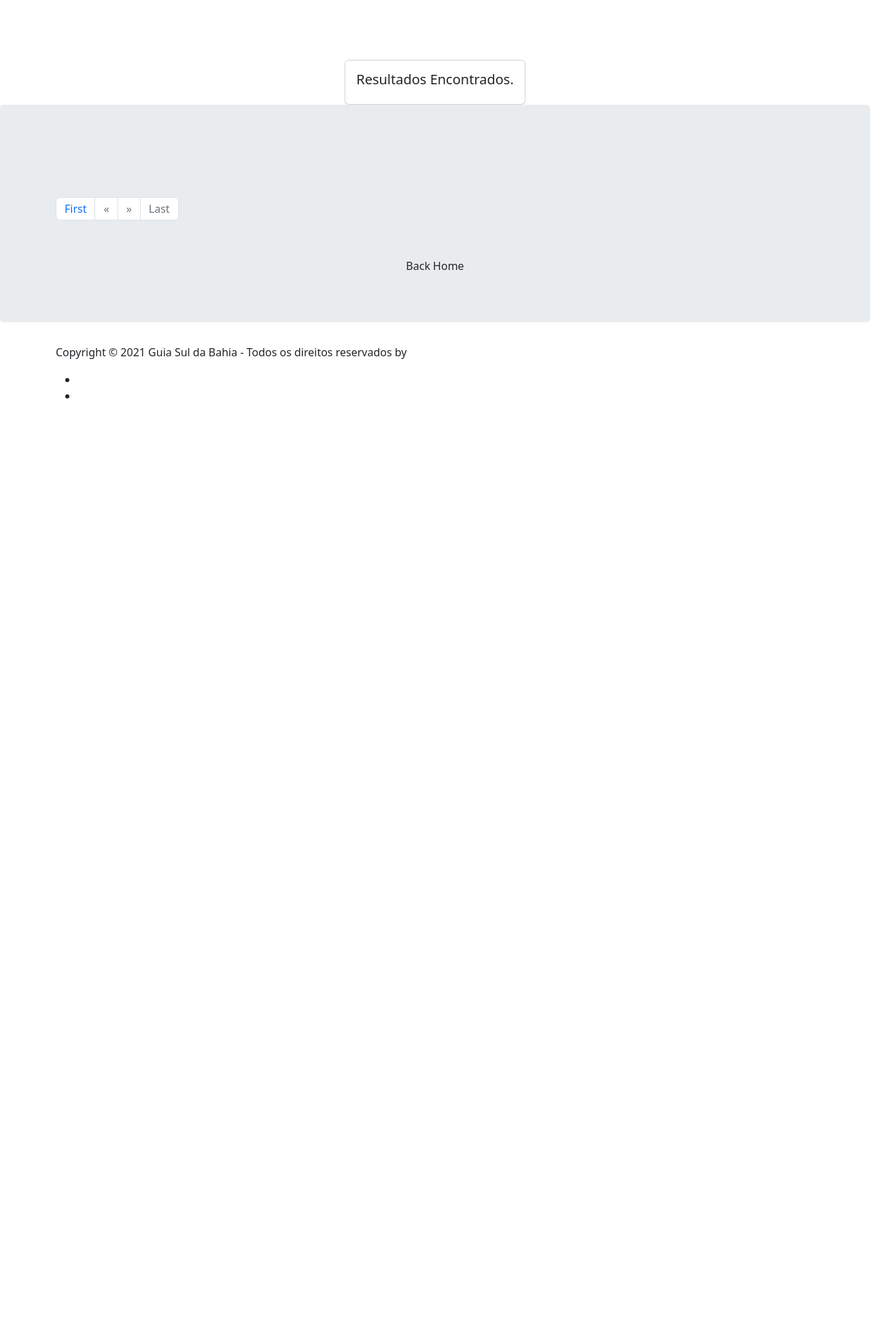
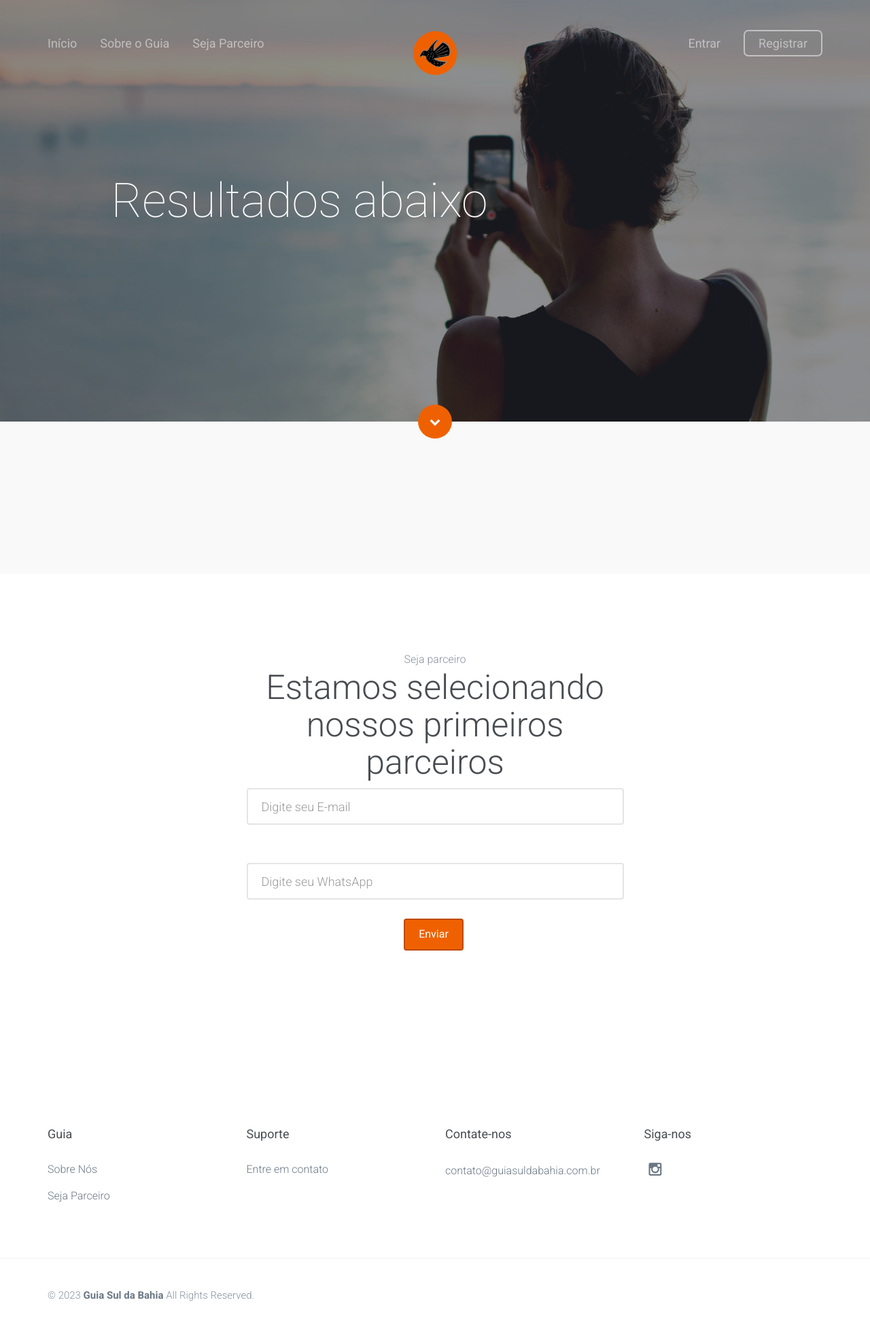
Before and after one commit to LucasRamosLobo/repo-guia-oficial, a Django app: template templates/search.html in a window 1280 px wide. Shown: the whole page at 68% size. Before the commit the page ends 586 px from the top, so only its background shows below. Run offline with Django 3.2, Linux system fonts and the light colour scheme; the template is opened without the code that fills it: values that come from a table or form of the project are taken from there, others are empty; data comes from the database, SQL or seed files in the repository; parts of the project's set-up code (start-up, migrations or seed data) failed here and were passed over; some libraries are stand-ins or nearby versions; some web fonts are replaced.

Commit message:
add template

```diff
--- a/templates/search.html
+++ b/templates/search.html
@@ -1,234 +1,345 @@
 <!DOCTYPE html>
-<html lang="en">
 {% load static %}
-   {% include 'head.html' %}
 
-    <style>
-       html,
-       body,
-       header,
-       .jarallax {
-       height: 1000px;
-       min-height: 800px;
-       }
-       .logo {
-            margin-top: -40px;
-            display: inline-block;
-      }
-  .a {
-     color: aliceblue;
-  }
-  .nav-menu {
-  position: absolute;
-  z-index: 1;
-  top: 0;
-  right: 0;
-  left: 0;
-  margin: 0 auto;
-  background: #272323; }
-  a {
+<!--[if lt IE 7]>      <html class="no-js lt-ie9 lt-ie8 lt-ie7"> <![endif]-->
+<!--[if IE 7]>         <html class="no-js lt-ie9 lt-ie8"> <![endif]-->
+<!--[if IE 8]>         <html class="no-js lt-ie9"> <![endif]-->
+<!--[if gt IE 8]><!--> <html class="no-js"> <!--<![endif]-->
+	<head>
+	<meta charset="utf-8">
+	<meta http-equiv="X-UA-Compatible" content="IE=edge">
+	<title>Guia Sul da Bahia</title>
+	<meta name="viewport" content="width=device-width, initial-scale=1">
+	<meta name="description" content="O melhor do sul da bahia" />
+	<meta name="keywords" content="O MELHOR DO SUL DA BAHIA" />
+	<meta name="author" content="GUIASULDABAHIA" />
 
-  color:rgb(255, 255, 255) }
-  h6 {
-  font-size: 21px;
-  font-weight: 400;
-  color:black; }
-  .slider {
-  background: url(../images/slider.jpg) no-repeat;
-  background-size: cover;
-  min-height: 800px; }
-    </style>
-  <body>
-   <div class="a">
- <!--============================= HEADER =============================-->
- <div class="nav-menu">
+  <!--
+	//////////////////////////////////////////////////////
 
-   <div class="nav-menu">
+	FREE HTML5 TEMPLATE
+	DESIGNED & DEVELOPED by FREEHTML5.CO
+
+	Website: 		http://freehtml5.co/
+	Email: 			info@freehtml5.co
+	Twitter: 		http://twitter.com/fh5co
+	Facebook: 		https://www.facebook.com/fh5co
+
+	//////////////////////////////////////////////////////
+	 -->
+
+  	<!-- Facebook and Twitter integration -->
+	<meta property="og:title" content=""/>
+	<meta property="og:image" content=""/>
+	<meta property="og:url" content=""/>
+	<meta property="og:site_name" content=""/>
+	<meta property="og:description" content=""/>
+	<meta name="twitter:title" content="" />
+	<meta name="twitter:image" content="" />
+	<meta name="twitter:url" content="" />
+	<meta name="twitter:card" content="" />
+
+	<!-- Place favicon.ico and apple-touch-icon.png in the root directory -->
+	<link rel="shortcut icon" href="{% static 'images/logo.png' %}">
+
+	<link href='https://fonts.googleapis.com/css?family=Roboto:400,100,300,600,400italic,700' rel='stylesheet' type='text/css'>
+
+	<!-- Animate.css -->
+	<link rel="stylesheet" href="{% static 'css/animate.css' %}">
+	<!-- Flexslider -->
+	<link rel="stylesheet" href="{% static 'css/flexslider.css' %}">
+	<!-- Icomoon Icon Fonts-->
+	<link rel="stylesheet" href="{% static 'css/icomoon.css' %}">
+	<!-- Magnific Popup -->
+	<link rel="stylesheet" href="{% static 'css/magnific-popup.css' %}">
+	<!-- Bootstrap  -->
+	<link rel="stylesheet" href="{% static 'css/bootstrap.css' %}">
+
+	<!--
+	Default Theme Style
+	You can change the style.css (default color purple) to one of these styles
 
 
 
+	-->
+	<link rel="stylesheet" href="{% static 'css/style.css' %}">
+
+	<!-- Styleswitcher ( This style is for demo purposes only, you may delete this anytime. ) -->
+	<link rel="stylesheet" id="theme-switch" href="{% static 'css/style.css' %}">
+	<!-- End demo purposes only -->
+
+	<style>
+	/* For demo purpose only */
+
+	/*
+	GREEN
+	8dc63f
+	RED
+	FA5555
+	TURQUOISE
+	27E1CE
+	BLUE
+	2772DB
+	ORANGE
+	FF7844
+	YELLOW
+	FCDA05
+	PINK
+	F64662
+	PURPLE
+	7045FF
+
+	*/
+
+	/* For Demo Purposes Only ( You can delete this anytime :-) */
+
+	</style>
+	<!-- End demo purposes only -->
 
 
+	<!-- Modernizr JS -->
+	<script src="{% static 'js/modernizr-2.6.2.min.js' %}"></script>
+	<!-- FOR IE9 below -->
+	<!--[if lt IE 9]>
+	<script src="js/respond.min.js"></script>
+	<![endif]-->
+
+	</head>
 
 
+	<!--
+		INFO:
+		Add 'boxed' class to body element to make the layout as boxed style.
+		Example:
+		<body class="boxed">
+	-->
+	<body>
+
+	<!-- Loader -->
+	<div class="fh5co-loader"></div>
+
+	<div id="fh5co-page">
+		<section id="fh5co-header">
+			<div class="container">
+				<nav role="navigation">
+					<ul class="pull-left left-menu">
+						<li><a href="{% url 'home' %}">Início</a></li>
+						<li><a href="{% url 'sobre' %}">Sobre o Guia</a></li>
+						<li><a href="{% url 'parceiro' %}">Seja Parceiro</a></li>
 					</ul>
+					<h1 id="fh5co-logo"><img src="{% static 'images/logo.png' %}" style="width:7%"></img></h1>
+					<ul class="pull-right right-menu">
+						<li><a href="#">Entrar</a></li>
+						<li class="fh5co-cta-btn"><a href="#">Registrar</a></li>
+					</ul>
+				</nav>
 			</div>
- </nav>
+		</section>
+		<!-- #fh5co-header -->
+
+
+		<section id="fh5co-hero" class="no-js-fullheight" style="background-image: url(../static/images/hero_bg.jpg);" data-next="yes">
+			<div class="fh5co-overlay"></div>
+			<div class="container">
+				<div class="fh5co-intro no-js-fullheight">
+					<div class="text-center">
+						<!--
+							INFO:
+							Change the class to 'fh5co-right-position' or 'fh5co-center-position' to change the layout position
+							Example:
+							<div class="fh5co-right-position">
+						-->
+						<div class="fh5co-left-position">
+							<h2 class="animate-box">Resultados abaixo</h2>
 						</div>
 					</div>
 				</div>
 			</div>
+			<div class="fh5co-learn-more animate-box">
+				<a href="#" class="scroll-btn">
+					<span class="arrow" style="background-color:#EF6100; border-color:#BD4B00 ;"><i class="icon-chevron-down" style="background-color:#EF6100; border-color:#BD4B00 ;"></i></span>
+				</a>
 			</div>
-<!-- /main nav -->
+		</section>
+		<!-- END #fh5co-hero -->
+
+
+		<section id="fh5co-projects">
+			<div class="container">
+
+
+				<div class="row">
+               {% for recipe in inter %}
+					<div class="col-md-4 col-sm-6 col-xxs-12 animate-box">
+						<a href="{{recipe.get_url}}" class="fh5co-project-item" >
+							<img src="{{recipe.FotoDoAnuncio}}" alt="Image" class="img-responsive">
+							<div class="fh5co-text">
+								<h2>{{recipe.title}}</h2>
+
 							</div>
-</header>
-&nbsp;
-<body>
-   <body >
-      <div class="mask rgba-gradient7">
-         <div class="container h-100 d-flex justify-content-center align-items-center">
-            <!-- Grid row -->
-            <div class="row  pt-5 mt-3">
-               <!-- Grid column -->
-               <div class="col-md-12">
-                  <div class="card">
-                     <div class="card-body">
+						</a>
+					</div>
 
-                        <h5>{{query}} Resultados Encontrados.</h5>
+               {% endfor %}
+
+
 				</div>
 			</div>
+		</section>
+		<!-- END #fh5co-projects -->
+
+		<!-- END #fh5co-features -->
+
+
+
+		<!-- END #fh5co-features-2 -->
+
+		<section id="fh5co-testimonials">
+			<div class="container">
+				<div class="row row-bottom-padded-sm">
+					<div class="col-md-6 col-md-offset-3 text-center">
+						<div class="fh5co-label animate-box">Seja parceiro</div>
+						<h2 class="fh5co-lead animate-box">Estamos selecionando nossos primeiros parceiros </h2>
+
+
+				<form method="post" class="animate-box text-center" action =''>{% csrf_token %}
+
+					<input type="email" class="form-control" placeholder="Digite seu E-mail" id="email" name="email" >
+
+
+				<br>
+				&nbsp;
+
+
+					<input type="tel" class="form-control" placeholder="Digite seu WhatsApp" id="email" name="wpp">
+					<br>
+					<input type="submit" value="Enviar" class="btn btn-primary" style="background-color:#EF6100; border-color:#BD4B00 ;">
+				</form>
+
 			</div>
-               <!-- Grid column -->
-            </div>
-            <!-- Grid row -->
+		</section>
+		<!-- END #fh5co-testimonials -->
+
+		<!-- END #fh5co-subscribe -->
+
+		<footer id="fh5co-footer">
+			<div class="container">
+				<div class="row row-bottom-padded-md">
+					<div class="col-md-3 col-sm-6 col-xs-12 animate-box">
+						<div class="fh5co-footer-widget">
+							<h3>Guia</h3>
+							<ul class="fh5co-links">
+								<li><a href="{% url 'sobre' %}">Sobre Nós</a></li>
+								<li><a href="{% url 'parceiro' %}">Seja Parceiro</a></li>
+
+							</ul>
 						</div>
 					</div>
 
-      <div class="jumbotron">
+					<div class="col-md-3 col-sm-6 col-xs-12 animate-box">
+						<div class="fh5co-footer-widget">
+							<h3>Suporte</h3>
+							<ul class="fh5co-links">
+								<li><a href="{% url 'sobre' %}">Entre em contato</a></li>
+
+							</ul>
+						</div>
+					</div>
+
+					<div class="col-md-3 col-sm-6 col-xs-12 animate-box">
+						<div class="fh5co-footer-widget">
+							<h3>Contate-nos</h3>
+							<p>
+								<a href="mailto:info@freehtml5.co">contato@guiasuldabahia.com.br</a> <br>
+
+							</p>
+						</div>
+					</div>
+
+					<div class="col-md-3 col-sm-6 col-xs-12 animate-box">
+						<div class="fh5co-footer-widget">
+							<h3>Siga-nos</h3>
+							<ul class="fh5co-social">
 
 
+								<li><a href="https://www.instagram.com/guiasuldabahia/"><i class="icon-instagram"></i></a></li>
 
-
-         <div class="container mt-5">
-            <!--Section: Content-->
-            <section class="">
-
-               <!-- Grid row -->
-               <div class="row">
-
-
-
-                     {% for recipe in inter %}
-                  <!-- Grid column -->
-                  <div class="col-lg-4 col-md-12 mb-lg-0 mb-4">
-                     <!-- Card -->
-                     <div class="card hoverable">
-                        <!-- Card image -->
-                        <img class="card-img-top" src="{{recipe.FotoDoAnuncio}}" alt="Card image cap">
-                        <!-- Card content -->
-                        <div class="card-body">
-                           <!-- Title -->
-                           <a href="{{recipe.get_url}}" class="black-text" style="color:black">{{recipe.title}}</a>
-                           <!-- Text -->
-                           <p class="card-title text-muted font-small mt-3 mb-2">{{recipe.description|safe|slice:":150"}}</p>
-                           <a type="button" class="btn btn-flat text-primary p-0 mx-0" href="{{recipe.get_url}}">Read more<i class="fa fa-angle-right ml-2"></i></a>
+							</ul>
 						</div>
 					</div>
-                     <!-- Card -->
-                  </div>
-                  {% endfor %}
-
-
-
-
-
-
-
 
 				</div>
-               <!-- Grid row -->
 
-
-               <!--##############################Pagination################################-->
-
-               <!-- Pagination -->
-               <nav class="my-4 flex-center">
-                  <ul class="list-unstyled pagination pagination-circle pg-blue mb-0">
-
-                     <!-- First -->
-                     {% if page == "1" %}
-                     <li class="page-item disabled clearfix d-none d-md-block">
-                        <a class="page-link" href="#">First</a>
-                     </li>
-                     {% else %}
-                     <li class="page-item clearfix d-none d-md-block">
-                        <a class="page-link" href="?{{topic}}=on&search={{query}}&page=1">First</a>
-                     </li>
-                     {% endif %}
-
-                     <!-- Arrow left -->
-                     {% if results.has_previous %}
-                     <li class="page-item">
-                        <a class="page-link" href="?{{topic}}=on&search={{query}}&page={{results.previous_page_number}}" aria-label="Previous">
-                        <span aria-hidden="true">&laquo;</span>
-                        <span class="sr-only">Previous</span>
-                        </a>
-                     </li>
-                     {% else %}
-                     <li class="page-item disabled">
-                        <a class="page-link" href="#" aria-label="Previous">
-                        <span aria-hidden="true">&laquo;</span>
-                        <span class="sr-only">Previous</span>
-                        </a>
-                     </li>
-                     {% endif %}
-
-                     <!-- Numbers -->
-                     {% for number in results.paginator.page_range %}
-                     <li class="page-item">
-                        <a class="page-link" href="?{{topic}}=on&search={{query}}&page={{number}}">{{number}}</a>
-                     </li>
-                     {% endfor %}
-
-
-                     <!-- Arrow right -->
-                     {% if results.has_next %}
-                     <li class="page-item">
-                        <a class="page-link" href="?{{topic}}=on&search={{query}}&page={{results.next_page_number}}" aria-label="Next">
-                        <span aria-hidden="true">&raquo;</span>
-                        <span class="sr-only">Next</span>
-                        </a>
-                     </li>
-                     {% else %}
-                     <li class="page-item disabled">
-                        <a class="page-link" href="#" aria-label="Next">
-                        <span aria-hidden="true">&raquo;</span>
-                        <span class="sr-only">Next</span>
-                        </a>
-                     </li>
-                     {% endif %}
-
-                     <!-- Last -->
-                     {% if page != results.paginator.num_pages %}
-                     <li class="page-item clearfix d-none d-md-block">
-                        <a class="page-link" href="?{{topic}}=on&search={{query}}&page={{results.paginator.num_pages}}">Last</a>
-                     </li>
-                     {% else %}
-                     <li class="page-item clearfix d-none d-md-block disabled">
-                        <a class="page-link" href="#">Last</a>
-                     </li>
-                     {% endif %}
-                  </ul>
-               </nav>
-               <!-- Pagination -->
-
-               <div class="text-center mt-5">
-                  <a class="btn btn-outline top-btn" href="/">Back Home</a>
 			</div>
-            </section>
-
-            <!--Section: Content-->
-         </div>
-      </div>
-      <footer class="main-block dark-bg">
+			<div class="fh5co-copyright animate-box">
 				<div class="container">
 					<div class="row">
 						<div class="col-md-12">
-                     <div class="copyright">
-                         <!-- Link back to Colorlib can't be removed. Template is licensed under CC BY 3.0. -->
-                         <p>Copyright &copy; 2021 Guia Sul da Bahia - Todos os direitos reservados <i class="ti-heart" aria-hidden="true"></i> by <a href="https://colorlib.com" target="_blank">LRL</a></p>
-                         <!-- Link back to Colorlib can't be removed. Template is licensed under CC BY 3.0. -->
-                         <ul>
-                             <li><a href="https://www.instagram.com/guisuldabahia"><span class="ti-facebook"></span></a></li>
-
-                             <li><a href="https://www.facebook.com/guisuldabahia"><span class="ti-instagram"></span></a></li>
-                         </ul>
+							<p class="fh5co-left"><small>&copy; 2023 <a href="{% url 'home' %}">Guia Sul da Bahia</a>  All Rights Reserved.</small></p>
+							<p class="fh5co-right"><small class="fh5co-right"> <a href="" target="_blank"></a> </small></p>
 						</div>
 					</div>
 				</div>
 			</div>
 		</footer>
-      <!-- Main Navigation -->
-      {% include 'scriptss.html' %}
+		<!-- END #fh5co-footer -->
+	</div>
+		</footer>
+		<!-- END #fh5co-footer -->
+
+	<!-- End demo purposes only -->
+
+	<script src="{% static 'js/jquery.min.js' %}"></script>
+	<!-- jQuery Easing -->
+	<script src="{% static 'js/jquery.easing.1.3.js' %}"></script>
+	<!-- Bootstrap -->
+	<script src="{% static 'js/bootstrap.min.js' %}"></script>
+	<!-- Waypoints -->
+	<script src="{% static 'js/jquery.waypoints.min.js' %}"></script>
+	<!-- Flexslider -->
+	<script src="{% static 'js/jquery.flexslider-min.js' %}"></script>
+	<!-- Magnific Popup -->
+	<script src="{% static 'js/jquery.magnific-popup.min.js' %}"></script>
+	<script src="{% static 'js/magnific-popup-options.js' %}"></script>
+
+	<!-- For demo purposes only styleswitcher ( You may delete this anytime ) -->
+	<script src="{% static 'js/jquery.style.switcher.js' %}"></script>
+	<script>
+
+	</script>
+	<!-- End demo purposes only -->
+
+	<!-- Main JS (Do not remove) -->
+	<script src="{% static 'js/main.js' %}"></script>
+
+	<!--
+	INFO:
+	jQuery Cookie for Demo Purposes Only.
+	The code below is to toggle the layout to boxed or wide
+	-->
+	<script src="{% static 'js/jquery.cookie.js' %}"></script>
+	<script>
+		$(function(){
+
+			if ( $.cookie('layoutCookie') != '' ) {
+				$('body').addClass($.cookie('layoutCookie'));
+			}
+
+			$('a[data-layout="boxed"]').click(function(event){
+				event.preventDefault();
+				$.cookie('layoutCookie', 'boxed', { expires: 7, path: '/'});
+				$('body').addClass($.cookie('layoutCookie')); // the value is boxed.
+			});
+
+			$('a[data-layout="wide"]').click(function(event){
+				event.preventDefault();
+				$('body').removeClass($.cookie('layoutCookie')); // the value is boxed.
+				$.removeCookie('layoutCookie', { path: '/' }); // remove the value of our cookie 'layoutCookie'
+			});
+		});
+	</script>
+
+
+
 	</body>
 </html>
```
Lines whose indentation alone changed are shown as unchanged.
